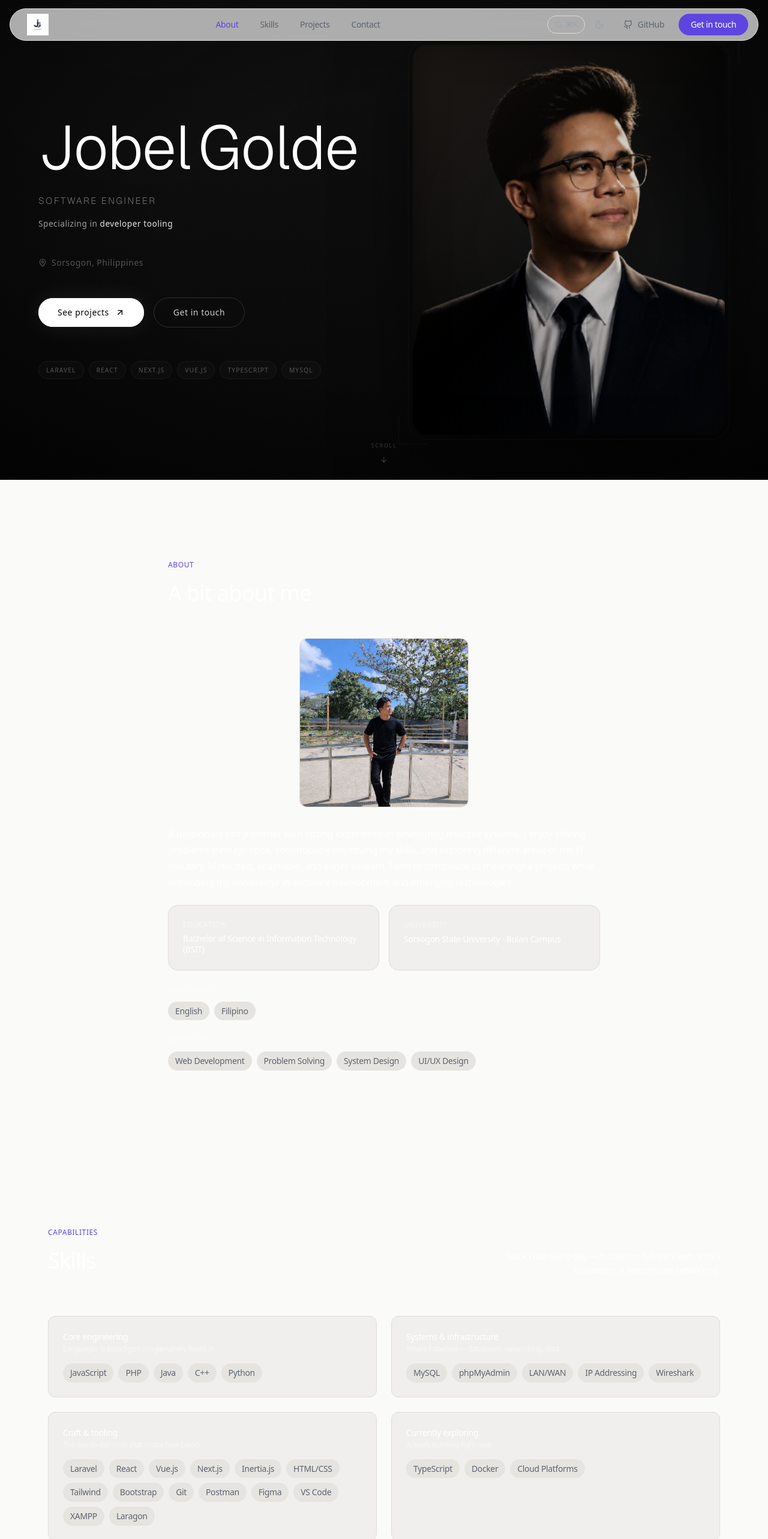
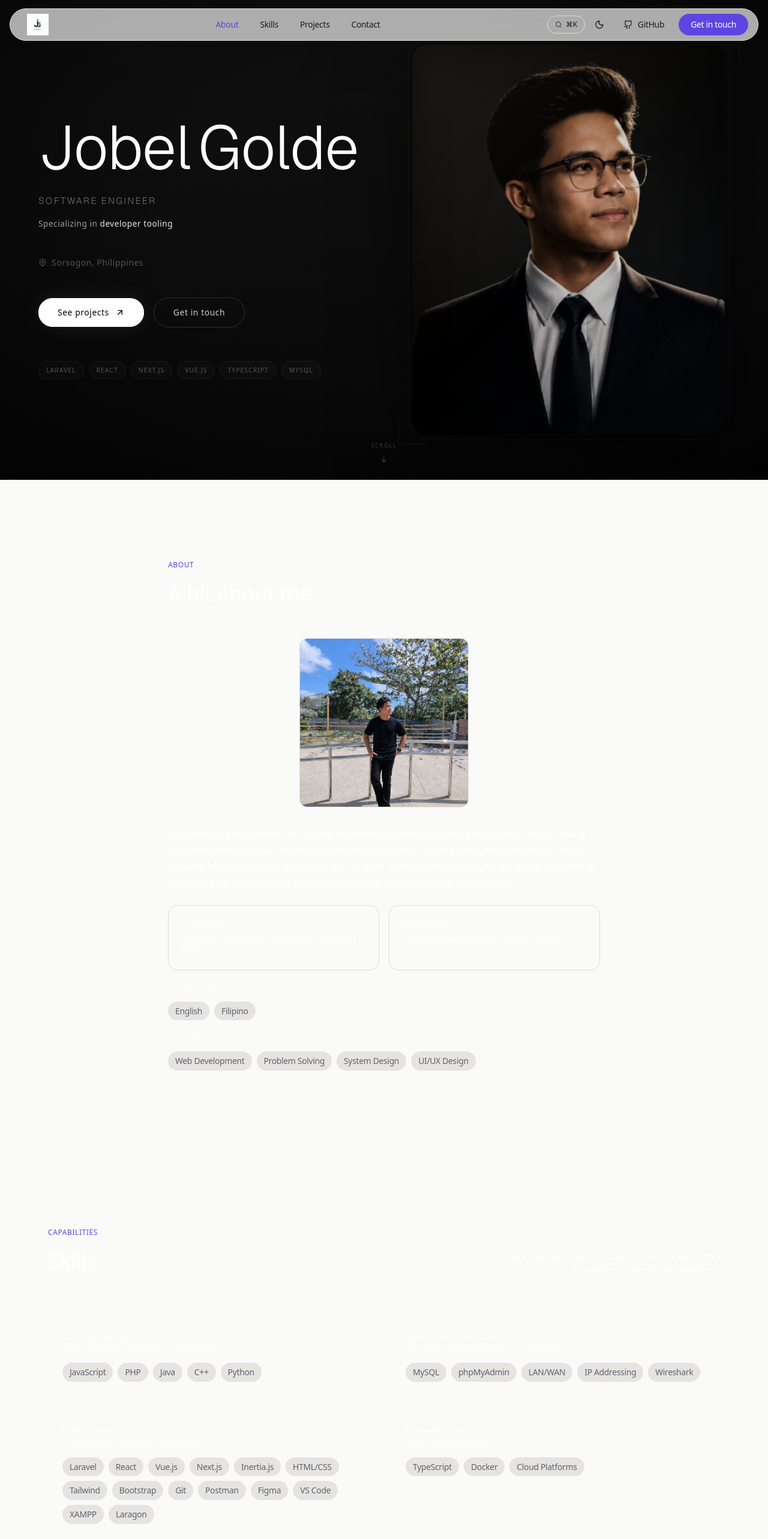
Before and after one commit to jobelGolde12/portfolio-latest, a Next.js app: page / in a window 1280 px wide. Shown: the top 2566 px of the page at 60% size. Built offline with nearby package versions, Linux system fonts and the light colour scheme.

Commit message:
Make text in navbar darker

```diff
--- a/components/About.tsx
+++ b/components/About.tsx
@@ -86,11 +86,11 @@ export default function About() {
             </motion.p>
 
             <motion.div variants={itemVariants} className="grid grid-cols-1 sm:grid-cols-2 gap-4">
-              <Card>
+              <Card className=' bg-dark'>
                 <p className="text-white/50 text-xs mb-1.5 font-mono uppercase tracking-wider">Education</p>
                 <p className="font-medium text-sm leading-snug">{aboutContent.education.degree}</p>
               </Card>
-              <Card>
+              <Card className=' bg-dark'>
                 <p className="text-white/50 text-xs mb-1.5 font-mono uppercase tracking-wider">University</p>
                 <p className="font-medium text-sm">{aboutContent.education.school}</p>
               </Card>
--- a/components/Navbar.tsx
+++ b/components/Navbar.tsx
@@ -147,7 +147,7 @@ export default function Navbar({
             />
           </motion.a>
 
-          {/* Desktop nav links */}
+          {/* Desktop nav links - Made darker for visibility */}
           <div className="hidden md:flex items-center gap-1">
             {navLinks.map((link, index) => (
               <motion.a
@@ -160,7 +160,7 @@ export default function Navbar({
                   'relative px-4 py-2 text-sm font-medium rounded-full transition-colors duration-200',
                   activeSection === link.href
                     ? 'text-accent-signal'
-                    : 'text-text-secondary hover:text-text-primary hover:bg-bg-surface-2',
+                    : 'text-text-primary hover:text-text-primary hover:bg-bg-surface-2',
                 )}
               >
                 {link.name}
@@ -168,7 +168,7 @@ export default function Navbar({
             ))}
           </div>
 
-          {/* Desktop actions */}
+          {/* Desktop actions - Made icons and text darker */}
           <motion.div
             initial={{ opacity: 0, x: 20 }}
             animate={{ opacity: 1, x: 0 }}
@@ -178,7 +178,7 @@ export default function Navbar({
             {/* Command palette hint */}
             <button
               onClick={onCommandPaletteOpen}
-              className="flex items-center gap-1.5 px-3 py-1.5 text-xs font-mono text-text-tertiary rounded-full border border-border-subtle hover:border-border-strong hover:text-text-secondary transition-colors"
+              className="flex items-center gap-1.5 px-3 py-1.5 text-xs font-mono text-text-primary rounded-full border border-border-subtle hover:border-border-strong hover:text-text-primary transition-colors"
               aria-label="Open command palette"
             >
               <Search className="w-3 h-3" />
@@ -188,7 +188,7 @@ export default function Navbar({
             {/* Theme toggle */}
             <button
               onClick={toggleTheme}
-              className="flex items-center justify-center w-8 h-8 rounded-full text-text-tertiary hover:text-text-primary hover:bg-bg-surface-2 transition-colors"
+              className="flex items-center justify-center w-8 h-8 rounded-full text-text-primary hover:text-text-primary hover:bg-bg-surface-2 transition-colors"
               aria-label={`Switch to ${theme === 'dark' ? 'light' : 'dark'} mode`}
             >
               {theme === 'dark' ? <Sun className="w-4 h-4" /> : <Moon className="w-4 h-4" />}
@@ -198,7 +198,7 @@ export default function Navbar({
               href="https://github.com/jobelGolde12/"
               target="_blank"
               rel="noopener noreferrer"
-              className="flex items-center gap-2 px-4 py-2 text-sm font-medium text-text-secondary rounded-full hover:text-text-primary hover:bg-bg-surface-2 transition-colors"
+              className="flex items-center gap-2 px-4 py-2 text-sm font-medium text-text-primary rounded-full hover:text-text-primary hover:bg-bg-surface-2 transition-colors"
             >
               <GithubIcon className="w-4 h-4" />
               GitHub
@@ -212,18 +212,18 @@ export default function Navbar({
             </a>
           </motion.div>
 
-          {/* Mobile: search + theme + menu */}
+          {/* Mobile: search + theme + menu - Made icons darker */}
           <div className="flex md:hidden items-center gap-1">
             <button
               onClick={onCommandPaletteOpen}
-              className="p-2 rounded-full text-text-tertiary hover:text-text-primary hover:bg-bg-surface-2 transition-colors"
+              className="p-2 rounded-full text-text-primary hover:text-text-primary hover:bg-bg-surface-2 transition-colors"
               aria-label="Open command palette"
             >
               <Search className="w-4 h-4" />
             </button>
             <button
               onClick={toggleTheme}
-              className="p-2 rounded-full text-text-tertiary hover:text-text-primary hover:bg-bg-surface-2 transition-colors"
+              className="p-2 rounded-full text-text-primary hover:text-text-primary hover:bg-bg-surface-2 transition-colors"
               aria-label={`Switch to ${theme === 'dark' ? 'light' : 'dark'} mode`}
             >
               {theme === 'dark' ? <Sun className="w-4 h-4" /> : <Moon className="w-4 h-4" />}
@@ -231,7 +231,7 @@ export default function Navbar({
             <button
               ref={toggleRef}
               onClick={() => setMobileMenuOpen(!mobileMenuOpen)}
-              className="p-2 rounded-full text-text-secondary hover:text-text-primary hover:bg-bg-surface-2 transition-colors"
+              className="p-2 rounded-full text-text-primary hover:text-text-primary hover:bg-bg-surface-2 transition-colors"
               aria-expanded={mobileMenuOpen}
               aria-controls="mobile-menu"
             >
@@ -265,7 +265,7 @@ export default function Navbar({
                       'block px-4 py-3 text-sm font-medium rounded-xl transition-colors',
                       activeSection === link.href
                         ? 'text-accent-signal bg-accent-signal-dim'
-                        : 'text-text-secondary hover:text-text-primary hover:bg-bg-surface-2',
+                        : 'text-text-primary hover:text-text-primary hover:bg-bg-surface-2',
                     )}
                   >
                     {link.name}
@@ -276,7 +276,7 @@ export default function Navbar({
                     href="https://github.com/jobelGolde12"
                     target="_blank"
                     rel="noopener noreferrer"
-                    className="flex items-center justify-center gap-2 px-5 py-2.5 rounded-full text-sm font-medium bg-bg-surface-2 text-text-secondary hover:text-text-primary transition-colors"
+                    className="flex items-center justify-center gap-2 px-5 py-2.5 rounded-full text-sm font-medium bg-bg-surface-2 text-text-primary hover:text-text-primary transition-colors"
                   >
                     <GithubIcon className="w-4 h-4" />
                     GitHub
--- a/components/Skills.tsx
+++ b/components/Skills.tsx
@@ -102,7 +102,7 @@ export default function Skills() {
             <motion.div
               key={group.id}
               variants={itemVariants}
-              className="rounded-xl border border-border-subtle bg-bg-surface p-6"
+              className="rounded-xl p-6"
             >
               <div className="mb-4">
                 <h3 className="font-medium text-sm">
@@ -113,7 +113,7 @@ export default function Skills() {
                 </p>
               </div>
 
-              <div className="flex flex-wrap gap-2" aria-label={`${group.title} skills`}>
+              <div className="flex flex-wrap gap-2 " aria-label={`${group.title} skills`}>
                 {group.skills.map((skill) => (
                   <Pill key={skill}>{skill}</Pill>
                 ))}
```
